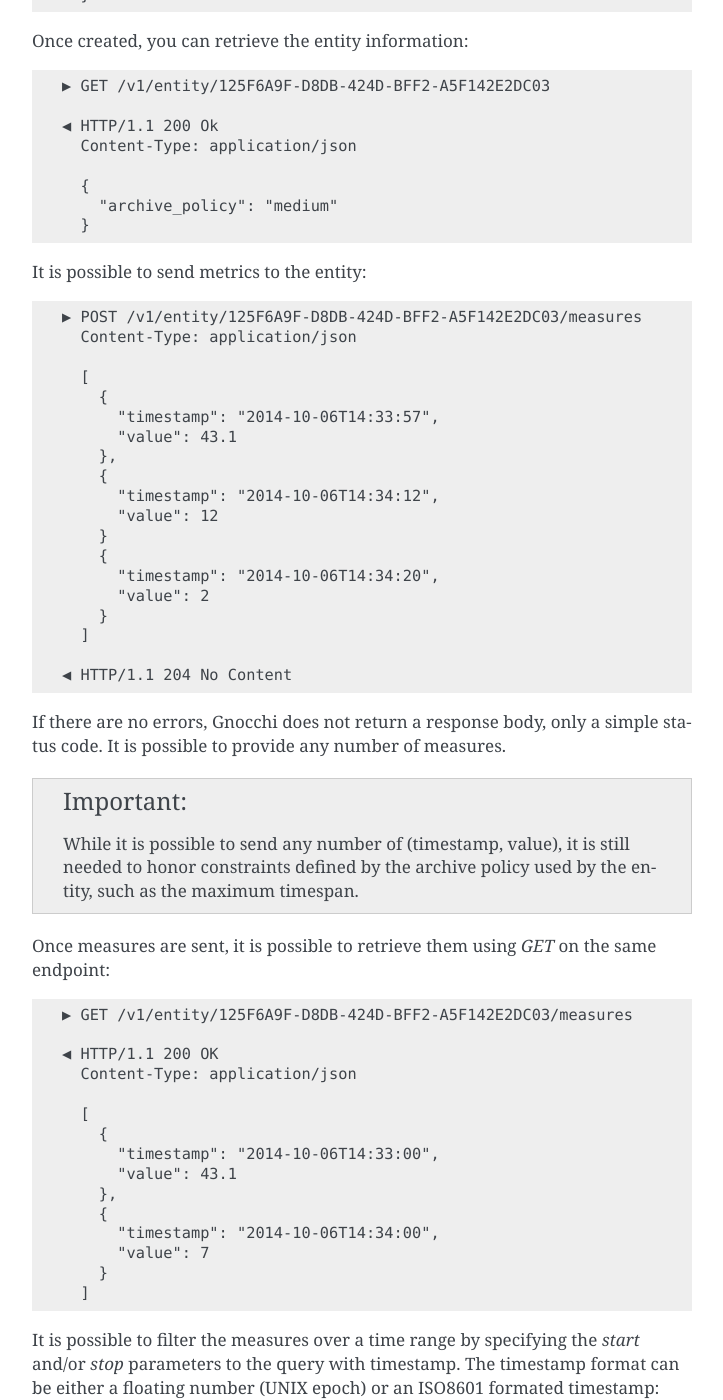
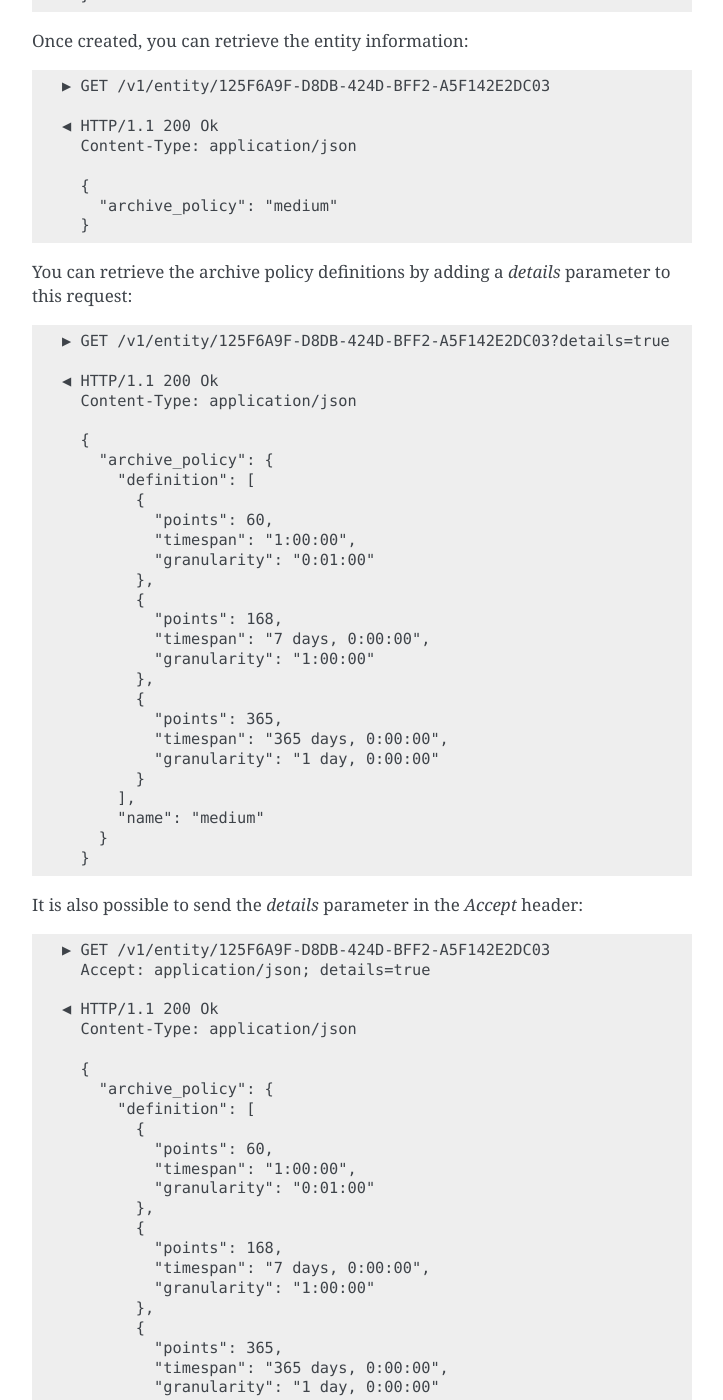
Before and after one commit to gnocchixyz/gnocchi, a Sphinx documentation site: the page built from doc/source/rest.rst, in a window 1280 px wide and 1400 px high, scrolled down 833 px. Shown: the whole window, without its empty margins (388-1111 px from the left). Built offline with Sphinx 7.4.7, drawn with Linux system fonts in a browser that asks for light colours; the version number is read from the project's files by our own code; some of the changed text lies outside the part shown.

Commit message:
Add '?details=true' to GET '/v1/entity/<entity_id>' route
Change-Id: I82ad3770a6e9ae50a837846de054c894c55e6696

```diff
--- a/doc/source/rest.rst
+++ b/doc/source/rest.rst
@@ -50,6 +50,72 @@ Once created, you can retrieve the entity information:
 
     {
       "archive_policy": "medium"
+    }
+
+You can retrieve the archive policy definitions by adding a *details* parameter
+to this request:
+
+::
+
+  ▶ GET /v1/entity/125F6A9F-D8DB-424D-BFF2-A5F142E2DC03?details=true
+
+  ◀ HTTP/1.1 200 Ok
+    Content-Type: application/json
+
+    {
+      "archive_policy": {
+        "definition": [
+          {
+            "points": 60,
+            "timespan": "1:00:00",
+            "granularity": "0:01:00"
+          },
+          {
+            "points": 168,
+            "timespan": "7 days, 0:00:00",
+            "granularity": "1:00:00"
+          },
+          {
+            "points": 365,
+            "timespan": "365 days, 0:00:00",
+            "granularity": "1 day, 0:00:00"
+          }
+        ],
+        "name": "medium"
+      }
+    }
+
+It is also possible to send the *details* parameter in the *Accept* header:
+
+::
+
+  ▶ GET /v1/entity/125F6A9F-D8DB-424D-BFF2-A5F142E2DC03
+    Accept: application/json; details=true
+
+  ◀ HTTP/1.1 200 Ok
+    Content-Type: application/json
+
+    {
+      "archive_policy": {
+        "definition": [
+          {
+            "points": 60,
+            "timespan": "1:00:00",
+            "granularity": "0:01:00"
+          },
+          {
+            "points": 168,
+            "timespan": "7 days, 0:00:00",
+            "granularity": "1:00:00"
+          },
+          {
+            "points": 365,
+            "timespan": "365 days, 0:00:00",
+            "granularity": "1 day, 0:00:00"
+          }
+        ],
+        "name": "medium"
+      }
     }
 
 It is possible to send metrics to the entity:
```
Also changed, not shown: 2 other files.
